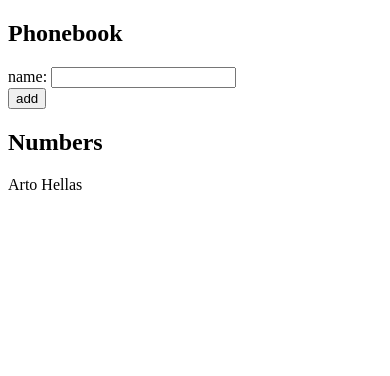
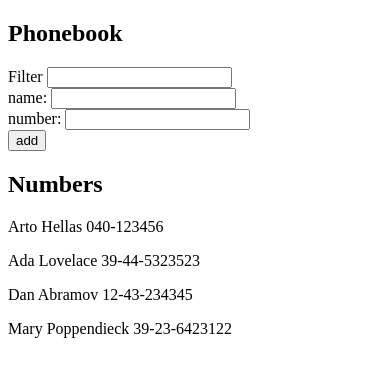
Before and after one commit to Alcibiades92/UoH-FullStack-MOOC, a React (Vite) app in the folder Part2/phonebook/: page / in a window 390 px wide. Shown: the top 376 px of the page. Built offline with nearby package versions, Linux system fonts and the light colour scheme.

Commit message:
Add Exercises 2.9 & 2.10 =>Phonebook step4 & step 5 (filter and different components)

```diff
--- a/Part2/phonebook/src/App.jsx
+++ b/Part2/phonebook/src/App.jsx
@@ -1,49 +1,58 @@
 import { useState } from "react";
+import Persons from "./components/Persons.jsx";
+import PersonForm from "./components/PersonForm.jsx";
 
 const App = () => {
-  const [persons, setPersons] = useState([{ name: "Arto Hellas" }]);
+  const initial = [
+    { name: "Arto Hellas", number: "040-123456", id: 1 },
+    { name: "Ada Lovelace", number: "39-44-5323523", id: 2 },
+    { name: "Dan Abramov", number: "12-43-234345", id: 3 },
+    { name: "Mary Poppendieck", number: "39-23-6423122", id: 4 },
+  ];
+  const [persons, setPersons] = useState(initial);
   const [newName, setNewName] = useState("");
-  const handleInput = (e) => {
-    setNewName(e.target.value);
+  const [newNumber, setNewNumber] = useState("");
+  const [inputFilter, setInputFilter] = useState("");
+  const handleInputFilter = (event) => {
+    setInputFilter(event.target.value.toLowerCase());
+    // const lower = inputFilter.toLowerCase();
+  };
+  const handleInputName = (event) => {
+    setNewName(event.target.value);
+  };
+  const handleNumberInput = (event) => {
+    setNewNumber(event.target.value);
   };
   const handleSubmit = (event) => {
     event.preventDefault();
-    const newObj = { name: newName };
+    const newObj = { name: newName, number: newNumber };
     if (persons.some((person) => person.name === newName)) {
       window.alert(`${newName} is already added to phonebook`);
       return;
     }
     setPersons(persons.concat(newObj));
     setNewName("");
+    setNewNumber("");
   };
 
   return (
     <div>
       <h2>Phonebook</h2>
-      <form onSubmit={handleSubmit}>
-        <div>
-          name: <input value={newName} onChange={handleInput} />
-        </div>
-        <div>
-          <button type="submit">add</button>
-        </div>
-      </form>
+      <span>Filter </span>
+      <input value={inputFilter} onChange={handleInputFilter} />
+      <PersonForm
+        persons={persons}
+        inputFilter={inputFilter}
+        handleInputName={handleInputName}
+        newNumber={newNumber}
+        newName={newName}
+        handleNumberInput={handleNumberInput}
+        handleSubmit={handleSubmit}
+      />
       <h2>Numbers</h2>
-      <Persons persons={persons} />
-    </div>
-  );
-};
-const Persons = ({ persons }) => {
-  return (
-    <div>
-      {persons.map((person) => (
-        <Person person={person} key={person.name} />
-      ))}
+      <Persons persons={persons} inputFilter={inputFilter} />
     </div>
   );
 };
 
-const Person = ({ person }) => {
-  return <p>{person.name}</p>;
-};
 export default App;
--- /dev/null
+++ b/Part2/phonebook/src/components/PersonForm.jsx
@@ -0,0 +1,22 @@
+export const PersonForm = ({
+  handleSubmit,
+  newName,
+  handleInputName,
+  newNumber,
+  handleNumberInput,
+}) => {
+  return (
+    <form onSubmit={handleSubmit}>
+      <div>
+        name: <input value={newName} onChange={handleInputName} />
+        <br />
+        number: <input value={newNumber} onChange={handleNumberInput} />
+      </div>
+      <div>
+        <button type="submit">add</button>
+      </div>
+    </form>
+  );
+};
+
+export default PersonForm;
--- /dev/null
+++ b/Part2/phonebook/src/components/Persons.jsx
@@ -0,0 +1,23 @@
+const Persons = ({ persons, inputFilter }) => {
+  return (
+    <div>
+      {!inputFilter
+        ? persons.map((person) => <Person person={person} key={person.name} />)
+        : persons
+            .filter((person) =>
+              person.name.toLowerCase().includes(inputFilter.toLowerCase())
+            )
+            .map((person) => <Person person={person} key={person.name} />)}
+    </div>
+  );
+};
+
+const Person = ({ person }) => {
+  return (
+    <p>
+      {person.name} {person.number}
+    </p>
+  );
+};
+
+export default Persons;
```
